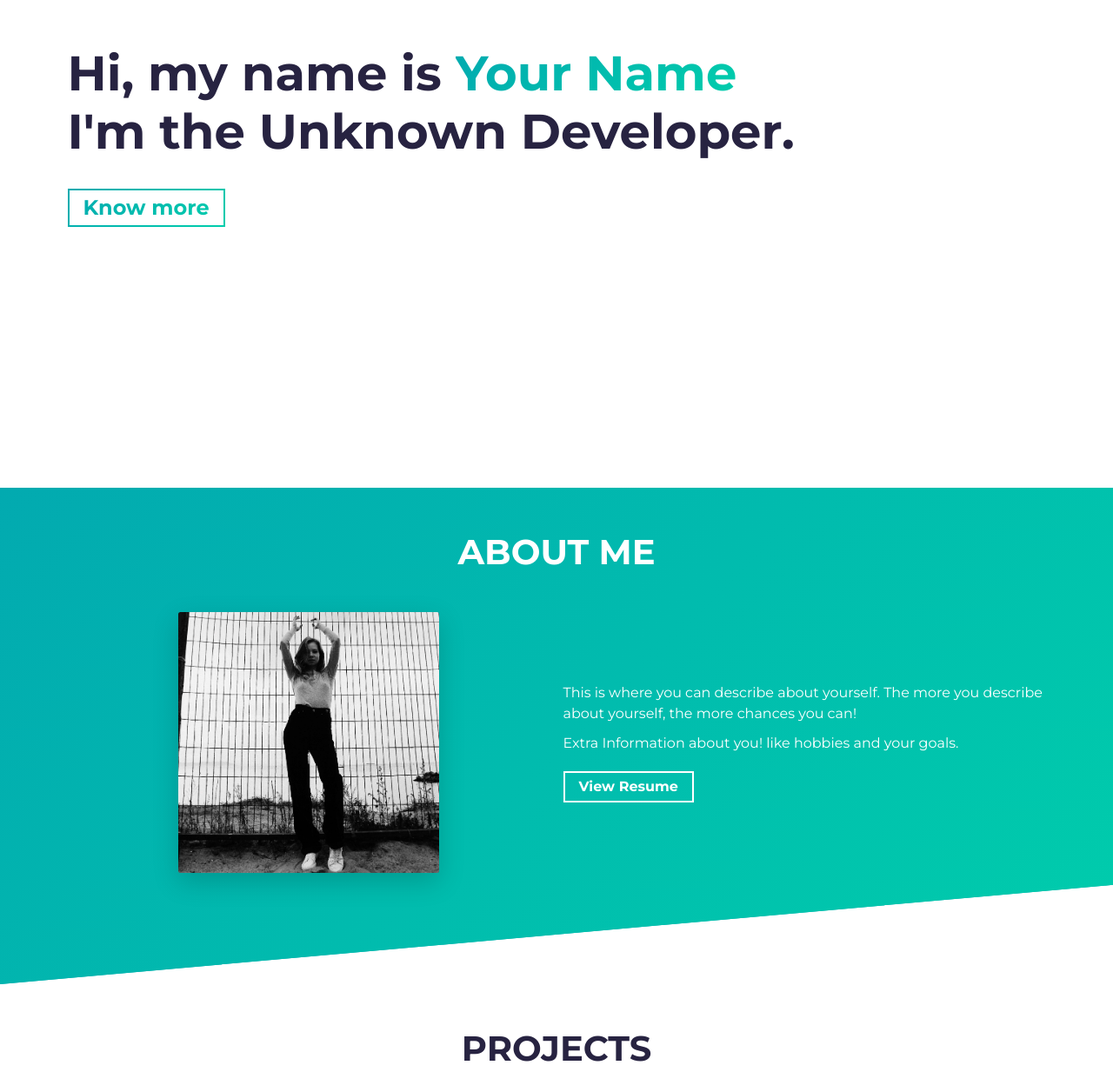
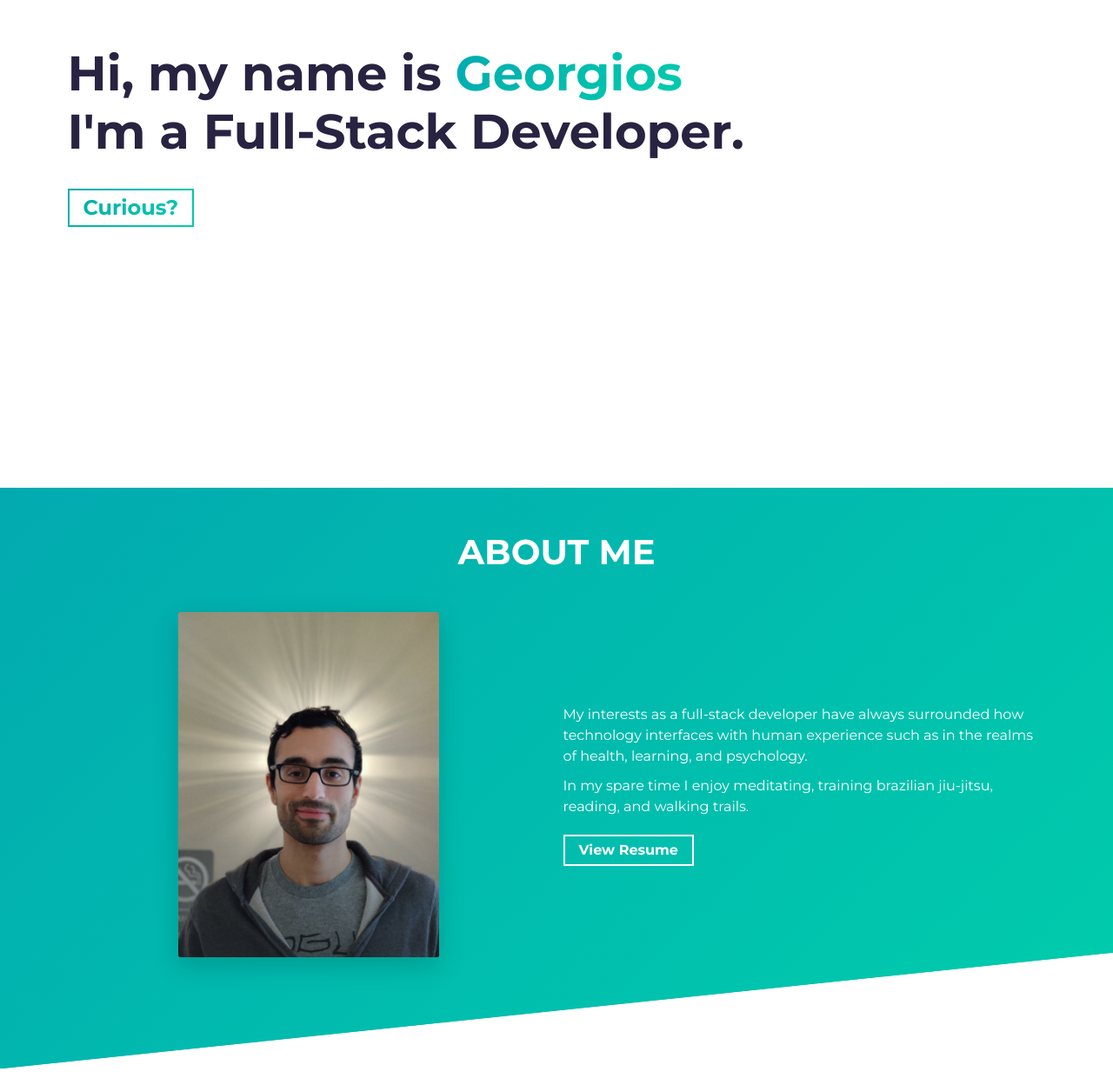
Before and after one commit to gkatsikis/portfolio2, a website built with Parcel: page src/index.html in a window 1280 px wide. Shown: the part 239-1472 px from the top of the page at 87% size. Built offline with nearby package versions, Linux system fonts and the light colour scheme.

Commit message:
add about me and head

```diff
--- a/src/index.html
+++ b/src/index.html
@@ -15,14 +15,10 @@
     <meta charset="utf-8" />
     <meta http-equiv="X-UA-Compatible" content="IE=edge" />
     <meta name="viewport" content="width=device-width, initial-scale=1" />
-    <link rel="shortcut icon" type="image/png" href="assets/favicon.png" />
-
-    <!-- Todo: put here your site title -->
-    <title>[Your name here] | Developer</title>
-    <!-- Todo: add some coding keywords below - e.g: (javascript, yourusername, etc) -->
-    <meta name="keywords" content="[username], [name], skill" />
-    <!-- Todo: improve your SEO by adding a small description of you -->
-    <meta name="description" content="[Your name here] | Developer" />
+    <link rel="shortcut icon" type="image/png" href="assets/passion-favicon.png" />
+    <title>Georgios | Developer</title>
+    <meta name="javascript, python, node, flask, react" content="gkatsikis, Georgios, Full-Stack Web-Developer" />
+    <meta name="I'm a Full-Stack Web-Developer with an interest in health, learning, and human experience" content="Georgios | Developer" />
 
     <link
       rel="stylesheet"
@@ -37,29 +33,22 @@
     <!-- Todo: remove the below script once you finish your portfolio -->
     <script async defer src="https://buttons.github.io/buttons.js"></script>
   </head>
-
-  <!-- Todo: read the following HTML Todos to create your stunning portfolio website -->
   <body>
     <div id="top"></div>
-
-    <!-- **** Hero Section **** -->
     <section id="hero" class="jumbotron">
       <div class="container">
         <h1 class="hero-title load-hidden">
-          Hi, my name is <span class="text-color-main">Your Name</span>
+          Hi, my name is <span class="text-color-main">Georgios</span>
           <br />
-          I'm the Unknown Developer.
+          I'm a Full-Stack Developer.
         </h1>
         <p class="hero-cta load-hidden">
           <a rel="noreferrer" class="cta-btn cta-btn--hero" href="#about"
-            >Know more</a
+            >Curious?</a
           >
         </p>
       </div>
     </section>
-    <!-- /END Hero Section -->
-
-    <!-- **** About Section **** -->
     <section id="about">
       <div class="container">
         <h2 class="section-title load-hidden">About me</h2>
@@ -71,7 +60,7 @@
                 class="img-fluid rounded shadow-lg"
                 height="auto"
                 width="300px"
-                src="assets/profile.jpg"
+                src="assets/profile-pic.jpeg"
                 alt="Profile Image"
               />
             </div>
@@ -79,11 +68,10 @@
           <div class="col-md-6 col-sm-12">
             <div class="about-wrapper__info load-hidden">
               <p class="about-wrapper__info-text">
-                This is where you can describe about yourself. The more you
-                describe about yourself, the more chances you can!
+                My interests as a full-stack developer have always surrounded how technology interfaces with human experience such as in the realms of health, learning, and psychology.
               </p>
               <p class="about-wrapper__info-text">
-                Extra Information about you! like hobbies and your goals.
+                In my spare time I enjoy meditating, training brazilian jiu-jitsu, reading, and walking trails.
               </p>
               <span class="d-flex mt-3">
                 <a
@@ -112,7 +100,7 @@
           <div class="row">
             <div class="col-lg-4 col-sm-12">
               <div class="project-wrapper__text load-hidden">
-                <h3 class="project-wrapper__text-title">Project Title 0</h3>
+                <h3 class="project-wrapper__text-title">Animood: Find Your Vibe</h3>
                 <div>
                   <p class="mb-4">
                     Lorem ipsum dolor sit, amet consectetur adipisicing elit.
@@ -153,7 +141,7 @@
                     <img
                       alt="Project Image"
                       class="img-fluid"
-                      src="assets/project.jpg"
+                      src="assets/animood.png"
                     />
                   </div>
                 </a>
```
Also changed, not shown: src/assets/animood.png (added), src/assets/favicon.png (deleted), src/assets/passion-favicon.png (added), src/assets/profile-pic.jpeg (added), 1 other file.
